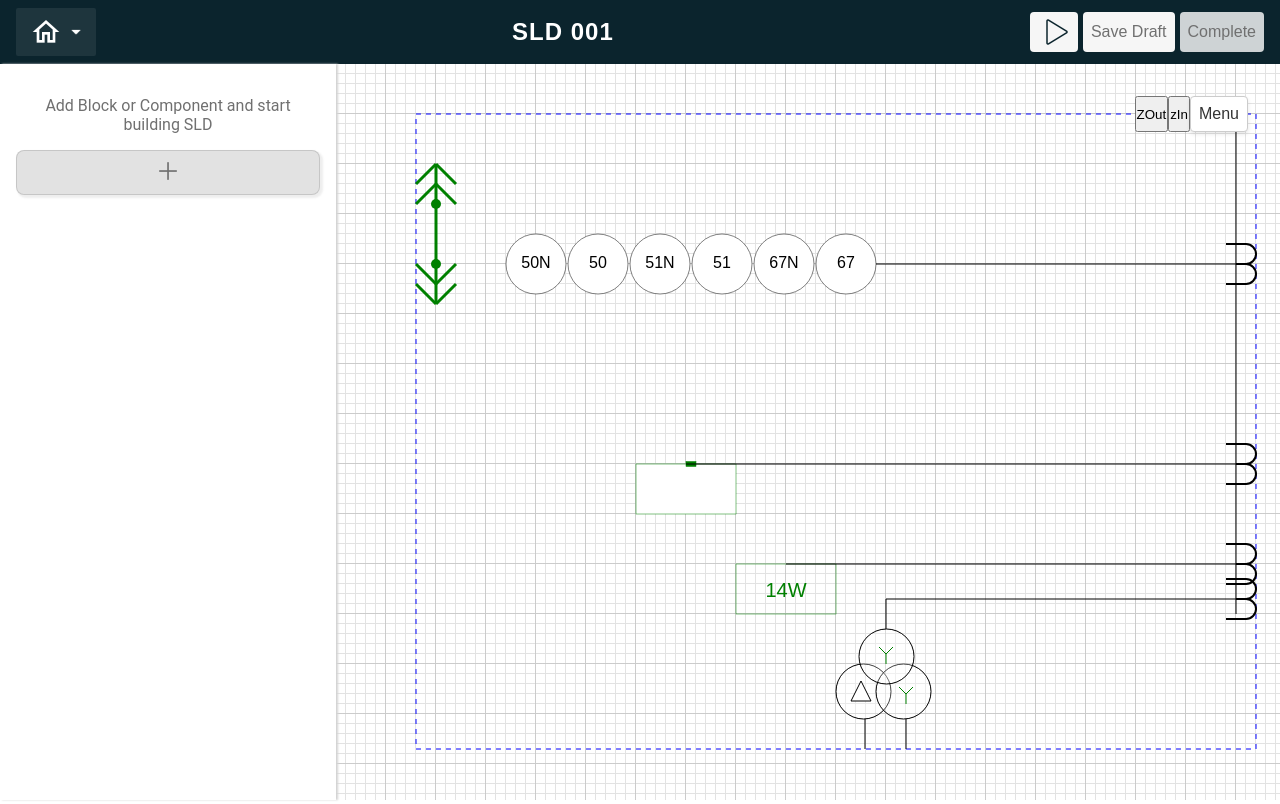
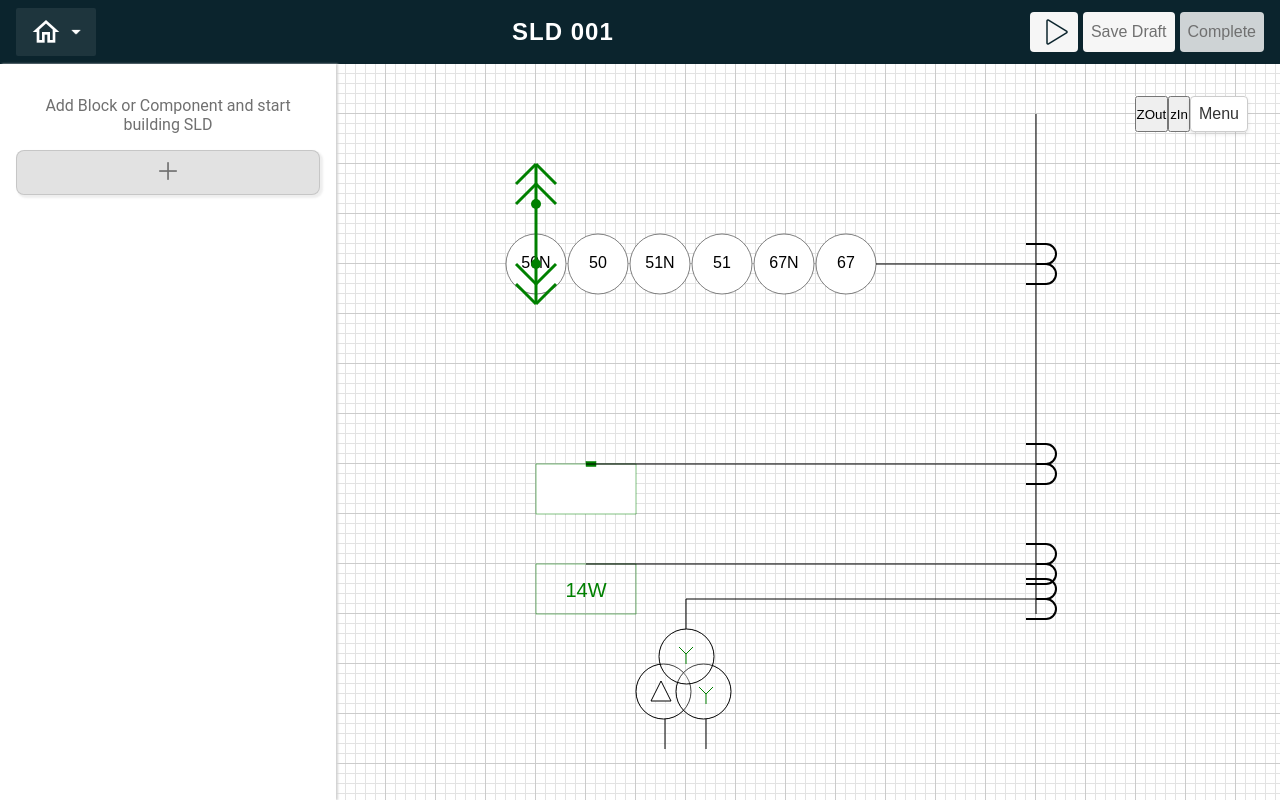
Before and after one commit to Jayant061/mahindra-drawio, a React (Vite) app: page /playground in a window 1280 px wide. Built offline with nearby package versions, Linux system fonts and the light colour scheme.

Commit message:
block drag feature added

```diff
--- a/src/index.css
+++ b/src/index.css
@@ -10,5 +10,5 @@
 body{
   width: 100vw;
   height: 100vh;
-  overflow: hidden;
+  /* overflow: hidden; */
 }
--- a/src/jsonFiles/shapes.json
+++ b/src/jsonFiles/shapes.json
@@ -1,10 +1,10 @@
 [
   { "id": "002", "name": "Relay", "x": 200, "y": 200, "radius": 30 },
-  {"id":"003","name":"Transformer", "x":400,"y":500,"radius":30},
-  {"id":"004","name":"Inverter", "x":300,"y":400,"radius":30},
-  {"id":"005","name":"Annuciator", "x":400,"y":500,"radius":30},
-  {"id":"006","name":"EnergyMeter", "x":400,"y":100,"radius":30},
-  {"id":"007","name":"Breaker", "x":100,"y":100,"radius":30},
+  {"id":"003","name":"Transformer", "x":200,"y":500,"radius":30},
+  {"id":"004","name":"Inverter", "x":200,"y":400,"radius":30},
+  {"id":"005","name":"Annuciator", "x":200,"y":500,"radius":30},
+  {"id":"006","name":"EnergyMeter", "x":200,"y":100,"radius":30},
+  {"id":"007","name":"Breaker", "x":200,"y":100,"radius":30},
   {"id":"008","name":"Connector", "x":200,"y":100,"radius":30}
 
 
--- a/src/pages/Playground/PlayGround.tsx
+++ b/src/pages/Playground/PlayGround.tsx
@@ -24,18 +24,36 @@ const PlayGround = () => {
   const [shapes, setShapes] = useState<Shape[]>(JSON);
   // const svgGrpRef = useRef<SVGGElement>()
   // const svgRef = useRef<SVGElement>()
-  const [width, setWidth] = useState(100);
   const [childCoord, setChildCoord] = useState<{ x: number; y: number }>({ x: 0, y: 0 });
   const [zoomLevel, setZoomLevel] = useState(1);
+  const svgGrpRef = useRef<SVGGElement>(null)
+  const [blockRect,setBlockRect] = useState(<rect/>)
+  const isBlockDrag = useRef<boolean>(false);
+  const [blockCoords,setBlockCoords] = useState({x:0,y:0})
+  const [transform,setTransform] = useState({x:0,y:0});
+  const [prevTransform,setPrevTransform] = useState({x:0,y:0});
+  // const [verticalLineCoords,setVerticalLineCoords] = useState({maxX:0,minY:0,maxY:0});
+
+  useEffect(()=>{
+    const GrpEL = svgGrpRef.current?.ownerSVGElement;
+    const rect = svgGrpRef.current?.getBBox()
+    if(!rect || !GrpEL)return;
+    setBlockRect(<rect x={rect.x} y={rect.y} width={rect.width} height={rect.height} fill="transparent" stroke={isBlockDrag.current?"blue":"transparent"}
+      style={{cursor:"auto"}}  strokeDasharray="5,5"
+      />)
+      if(isBlockDrag.current){
+        setTransform({x:(childCoord.x-blockCoords.x+prevTransform.x*zoomLevel)/zoomLevel,y:(childCoord.y-blockCoords.y+prevTransform.y*zoomLevel)/zoomLevel})
+      }
+    },[childCoord,isBlockDrag]);
 
   const handleZoomIn = () => {
     setZoomLevel(prevZoomLevel => prevZoomLevel * 1.2);
-    setWidth(prev => 1.2 * prev);
+    // setWidth(prev => 1.2 * prev);
   };
 
   const handleZoomOut = () => {
     setZoomLevel(prevZoomLevel => prevZoomLevel / 1.2);
-    setWidth(prev => prev / 1.2);
+    // setWidth(prev => prev / 1.2);
   };
 
   const getData = (id: string, data: Shape): void => {
@@ -245,21 +263,14 @@ const PlayGround = () => {
     }
     return connectors;
   };
-  const svgGrpRef = useRef<SVGGElement>(null)
-  const [blockRect,setBlockRect] = useState(<rect/>)
-  useEffect(()=>{
-    const GrpEL = svgGrpRef.current?.ownerSVGElement;
-    const rect = svgGrpRef.current?.getBBox()
-
-    if(!rect || !GrpEL)return;
-    console.log(rect)
-    setBlockRect(<rect x={rect.x} y={rect.y} width={rect.width} height={rect.height} fill="transparent" stroke="blue"
-      style={{cursor:"auto"}}  strokeDasharray="5,5"
-    />)
-  },[childCoord
-  ])
-  // const isBlockDrag = useRef<boolean>(false);
-  // const handleMouseDown: = ()
+    const handleMouseDown:MouseEventHandler = (e)=>{
+      isBlockDrag.current=true;
+      setBlockCoords({x:e.clientX,y:e.clientY});
+    }
+  const handleMouseUp = ()=>{
+        isBlockDrag.current = false;
+        setPrevTransform(transform);
+  }
   return (
     <>
       <div className="playground">
@@ -268,7 +279,8 @@ const PlayGround = () => {
           <div className="leftbar">
             <Leftbar />
           </div>
-          <div className="svg" style={width !== 100 ?{ overflow: "auto" }:{}}>
+          <div className="svg"
+          style={{backgroundSize: `${zoomLevel * 50}px ${zoomLevel * 50}px, ${zoomLevel * 10}px ${zoomLevel * 10}px`,}}>
             <div className="menu">
               <Menu />
               <button onClick={handleZoomIn}>zIn</button>
@@ -280,15 +292,16 @@ const PlayGround = () => {
               style={{
                 transform: `scale(${zoomLevel})`,
                 transformOrigin: `left top`,
-                backgroundSize: `${zoomLevel * 50}px ${zoomLevel * 50}px, ${zoomLevel * 10}px ${zoomLevel * 10}px`,
-                width: `${width}%`,
-                height: `${width}%`
+                width:`${100*zoomLevel}%`,
+                height:`${100*zoomLevel}%`
               }}
             >
               <g
-              // onMouseDown={}
+              transform={`translate(${transform.x} ${transform.y})`}
+              onMouseDown={handleMouseDown}
+              onMouseUp={handleMouseUp}
               key={"block1"}
-              style={{border:"2px solid gray"}}
+              style={isBlockDrag.current?{border:"2px solid gray"}:{}}
               ref={svgGrpRef}
               >
                 {blockRect}
--- a/src/pages/Playground/Playground.css
+++ b/src/pages/Playground/Playground.css
@@ -31,8 +31,11 @@
       z-index: 1;
       flex: 1;
       height:100%;
+      display: flex;
       position: relative;
       width: max-content;
+      overflow: auto;
+
       .menu{
         position: fixed;
         right: 2rem;
@@ -40,15 +43,13 @@
         display: flex;
         flex-direction: row-reverse;
         z-index: 2;
+        background-color: var(--bg-color);
       }
-      svg{
-        /* width: 200%;
-        height: 100%; */
-        background-color: var(--bg-color);
-        background-image:
+      background-image:
         conic-gradient(at calc(100% - 1px) calc(100% - 1px),var(--line-color-1) 270deg, #0000 0),
         conic-gradient(at calc(100% - 1px) calc(100% - 1px),var(--line-color-1) 270deg, #0000 0);
-        background-size: 5px 5px, 1px 1px;
+      svg{
+        overflow: visible;
         g{
           cursor: all-scroll;
         }
--- a/src/shapes/Annuciator.tsx
+++ b/src/shapes/Annuciator.tsx
@@ -9,13 +9,11 @@ interface AnnuciatorProps {
   id: string,
 newCoordOnMove:{x:number,y:number},
 zoomLevel:number
-getData:(id:string,data:Shape)=>void
-  name:string
-
-
+getData:(id:string,data:Shape)=>void,
+  name:string,
 }
 
-const Annuciator: FC<AnnuciatorProps> = ({  x, y, id, newCoordOnMove, zoomLevel,getData,name  }) => {
+const Annuciator: FC<AnnuciatorProps> = ({  x, y, id, newCoordOnMove, zoomLevel,getData,name }) => {
   const elementRef = useRef<SVGGElement>(null);
   const [coord,setCoord] = useState({x:x,y:y})
   const[offset,setOffset] = useState({x:0,y:0});
@@ -35,6 +33,8 @@ const Annuciator: FC<AnnuciatorProps> = ({  x, y, id, newCoordOnMove, zoomLevel,
 
   const handleMouseDown:MouseEventHandler<SVGGElement> = (e)=>{
     // console.log(rect,radius,coord);
+    e.preventDefault();
+    e.stopPropagation()
     setOffset({x:(e.clientX-coord.x*zoomLevel),y:(e.clientY-coord.y*zoomLevel)})
     isClicked.current = true
     // console.log(id)
--- a/src/shapes/Breaker.tsx
+++ b/src/shapes/Breaker.tsx
@@ -31,6 +31,8 @@ function Breaker(props:BreakerProps) {
     },[newCoordOnMove,offset])
 
     const handleMouseDown:MouseEventHandler<SVGGElement> = (e)=>{
+      e.preventDefault();
+    e.stopPropagation()
       // console.log(rect,radius,coord);
       setOffset({x:(e.clientX-coord.x*zoomLevel),y:(e.clientY-coord.y*zoomLevel)})
       isClicked.current = true
--- a/src/shapes/EnergyMeter.tsx
+++ b/src/shapes/EnergyMeter.tsx
@@ -32,6 +32,8 @@ const EnergyMeter: FC<EnergyMeterProps> = ({  x, y, id, radius, newCoordOnMove,z
   },[newCoordOnMove,offset])
 
   const handleMouseDown:MouseEventHandler<SVGGElement> = (e)=>{
+    e.preventDefault();
+    e.stopPropagation()
     // console.log(rect,radius,coord);
     setOffset({x:(e.clientX-coord.x*zoomLevel),y:(e.clientY-coord.y*zoomLevel)})
     isClicked.current = true
--- a/src/shapes/Inverter.tsx
+++ b/src/shapes/Inverter.tsx
@@ -34,6 +34,8 @@ const Inverter: FC<InverterProps> = ({  x, y, id, newCoordOnMove, className,zoom
   },[newCoordOnMove,offset])
 
   const handleMouseDown:MouseEventHandler<SVGGElement> = (e)=>{
+    e.preventDefault();
+    e.stopPropagation()
     // console.log(rect,radius,coord);
     setOffset({x:(e.clientX-coord.x*zoomLevel),y:(e.clientY-coord.y*zoomLevel)})
     isClicked.current = true
--- a/src/shapes/Relay.tsx
+++ b/src/shapes/Relay.tsx
@@ -29,6 +29,8 @@ useEffect(()=>{
 },[newCoordOnMove,offset,radius])
 
 const handleMouseDown:MouseEventHandler<SVGGElement> = (e)=>{
+  e.preventDefault();
+    e.stopPropagation()
   // console.log(rect,radius,coord);
   setOffset({x:(e.clientX-coord.x*zoomLevel),y:(e.clientY-coord.y*zoomLevel)})
   isClicked.current = true
--- a/src/shapes/Transformer.tsx
+++ b/src/shapes/Transformer.tsx
@@ -13,7 +13,6 @@ interface transformerProps{
 
 export default function Transformer(props:transformerProps){
     const {x,y,id,newCoordOnMove,zoomLevel,getData,name} = props
-    const scale = 1
 
     // const scalingFactor = 0.4;
     const elementRef = useRef<SVGGElement>(null);
@@ -31,6 +30,8 @@ export default function Transformer(props:transformerProps){
     },[newCoordOnMove,offset])
 
     const handleMouseDown:MouseEventHandler<SVGGElement> = (e)=>{
+      e.preventDefault();
+    e.stopPropagation()
       // console.log(rect,radius,coord);
       setOffset({x:(e.clientX-coord.x*zoomLevel),y:(e.clientY-coord.y*zoomLevel)})
       isClicked.current = true
@@ -47,7 +48,6 @@ export default function Transformer(props:transformerProps){
     onMouseUp={handleMouseUp}
     className="transformer"
     // transform={`translate(${coord.x} ${coord.y}) scale(${scale})`}
-    transform={`scale(${scale})`}
     >
     <ellipse cx={127.5 + coord.x} cy={127.5 + coord.y} rx={27.5} ry={27.5} fillOpacity="0.25" fill="rgb(255, 255, 255)" stroke="black" pointerEvents="all"/>
     <ellipse cx={167.5 + coord.x} cy={127.5 + coord.y} rx={27.5} ry={27.5} fillOpacity="0.25" fill="rgb(255, 255, 255)" stroke="black" pointerEvents="all"/>
```
